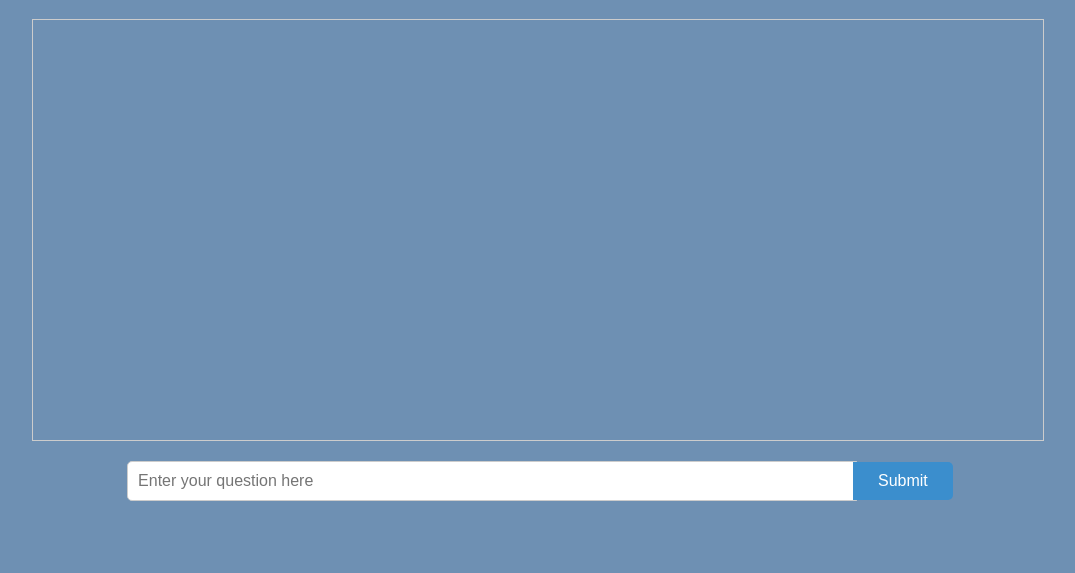
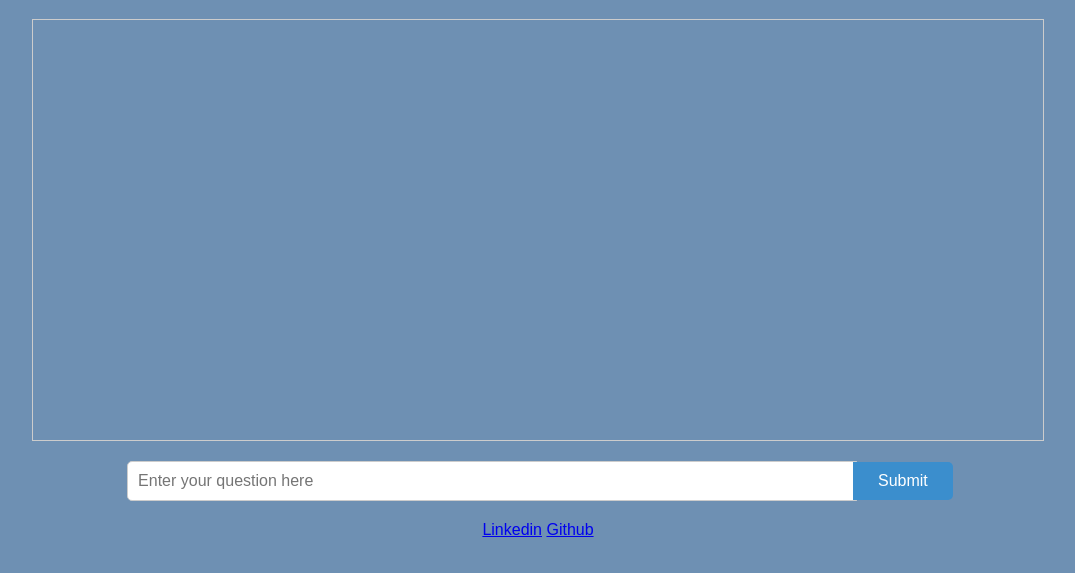
Before and after one commit to goldenrepo/simplegpt, a plain HTML site: page index.html in a window 1280 px wide. Shown: the part 61-634 px from the top of the page, without its empty margins (102-1177 px from the left). Drawn offline with nearby package versions, Linux system fonts and the light colour scheme.

Commit message:
Update index.html

```diff
--- a/index.html
+++ b/index.html
@@ -22,6 +22,10 @@
             <input id="paquete" class="input" type="text" name="name" placeholder="Enter your question here"><br>
             <input id="boton" type="submit" name=send_message_button2>
         </form>
+        <p>
+            <a href="https://linkedin.com/in/johngp97" tittle="Linkedin" value="linkedin" >Linkedin</a>
+            <a href="https://github.com/johngp97" tittle="Github" value="Github" >Github</a>
+        </p>
 
 
 
```
